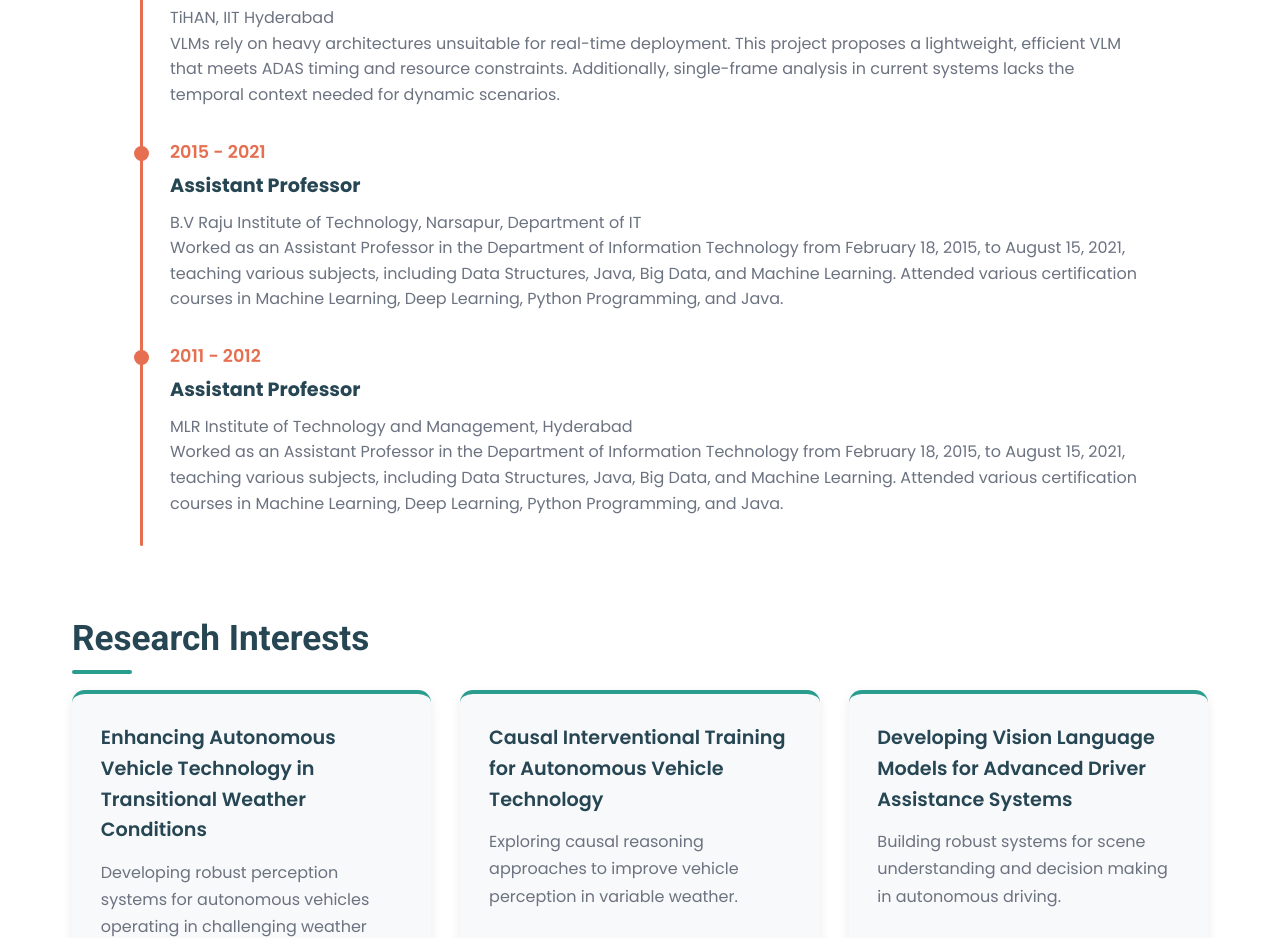
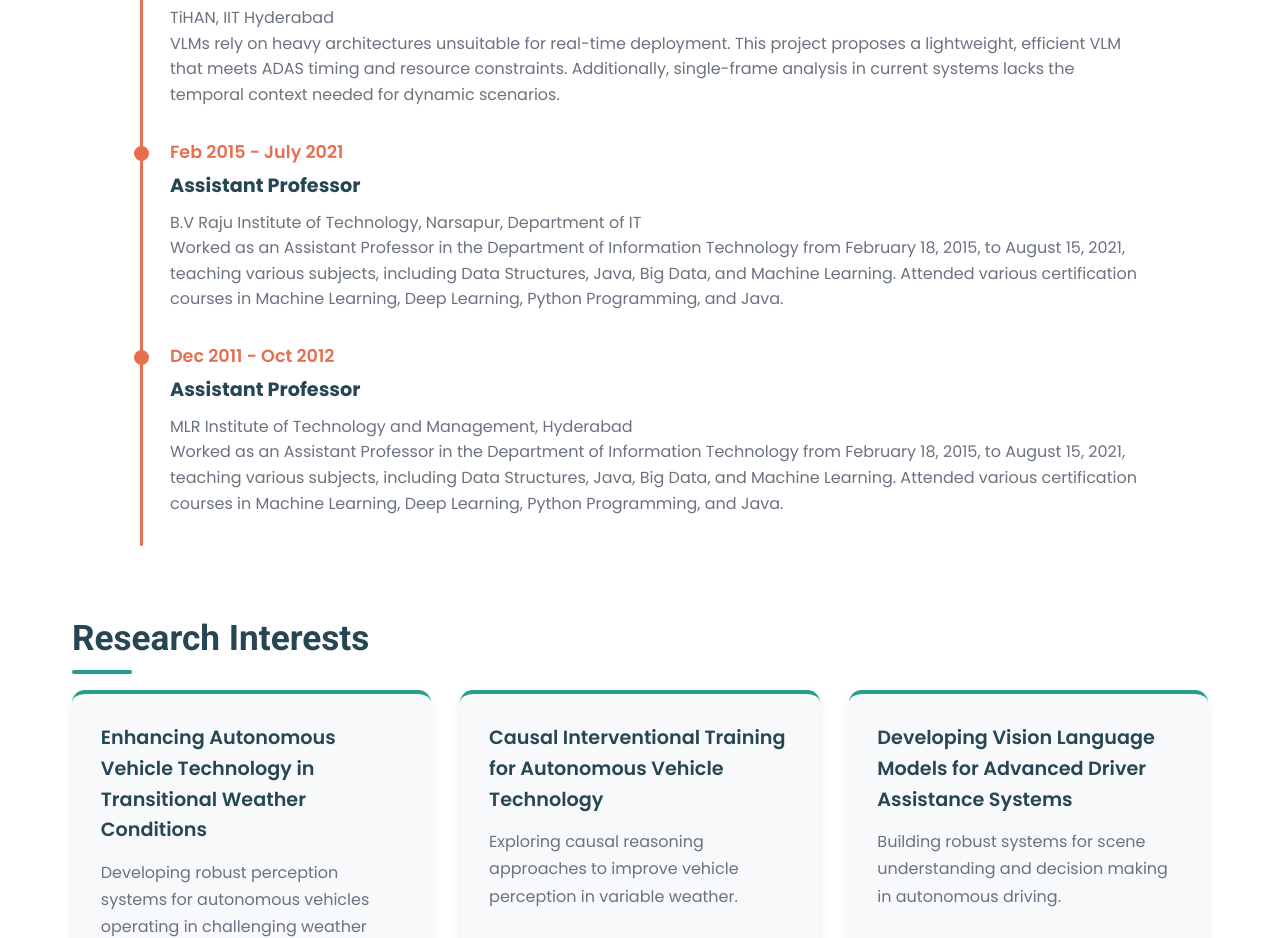
Before and after one commit to mk15001/cv, a website: page index.html in a window 1280 px wide. Shown: the part 2041-2979 px from the top of the page. Drawn offline with Linux system fonts and the light colour scheme.

Commit message:
Update index.html

```diff
--- a/index.html
+++ b/index.html
@@ -898,13 +898,13 @@ nav ul li a:hover {
                 </div>
 
                 <div class="timeline-item">
-                    <div class="date">2015 - 2021</div>
+                    <div class="date">Feb 2015 - July 2021</div>
                     <h3>Assistant Professor</h3>
                     <p>B.V Raju Institute of Technology, Narsapur, Department of IT</p>
                     <p>Worked as an Assistant Professor in the Department of Information Technology from February 18, 2015, to August 15, 2021, teaching various subjects, including Data Structures, Java, Big Data, and Machine Learning. Attended various certification courses in Machine Learning, Deep Learning, Python Programming, and Java.</p>
                 </div>
                 <div class="timeline-item">
-                    <div class="date">2011 - 2012</div>
+                    <div class="date">Dec 2011 - Oct 2012</div>
                     <h3>Assistant Professor</h3>
                     <p>MLR Institute of Technology and Management, Hyderabad</p>
                     <p>Worked as an Assistant Professor in the Department of Information Technology from February 18, 2015, to August 15, 2021, teaching various subjects, including Data Structures, Java, Big Data, and Machine Learning. Attended various certification courses in Machine Learning, Deep Learning, Python Programming, and Java.</p>
```
